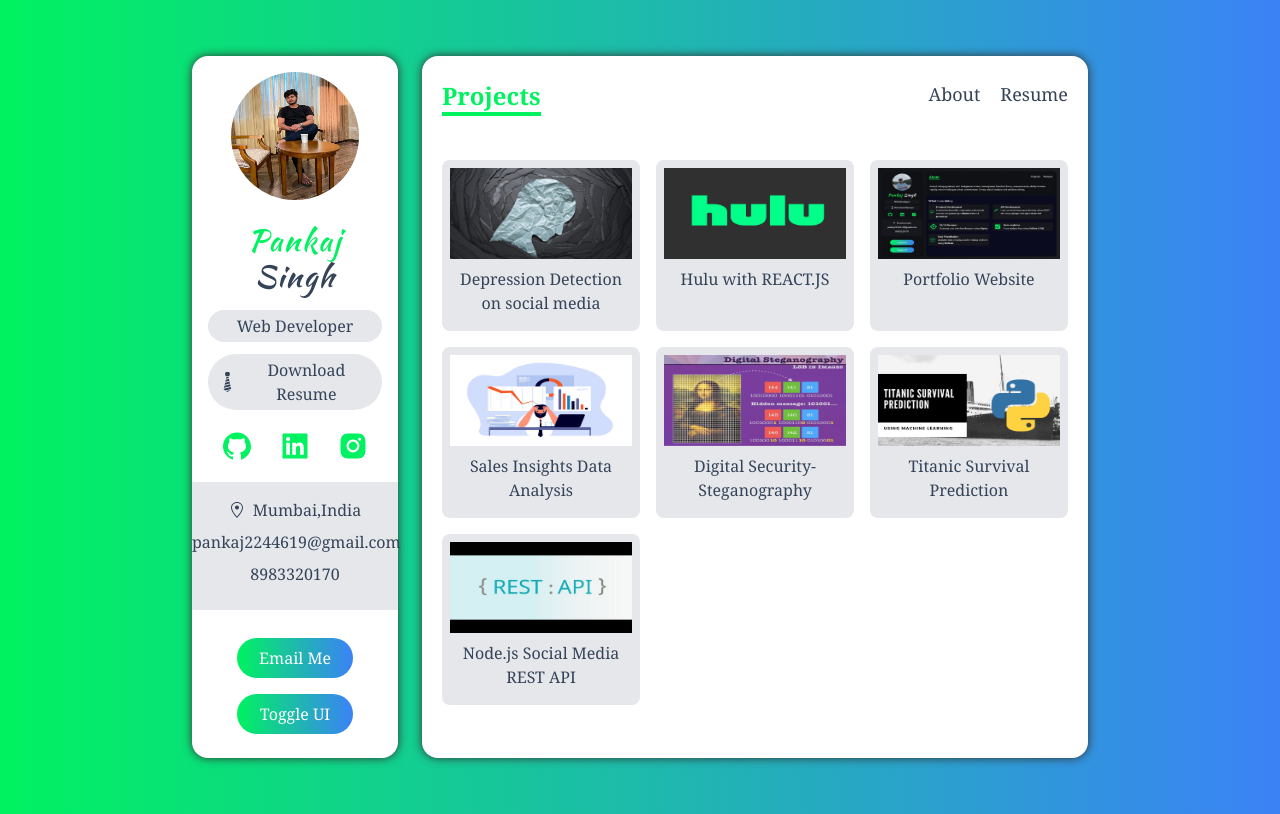
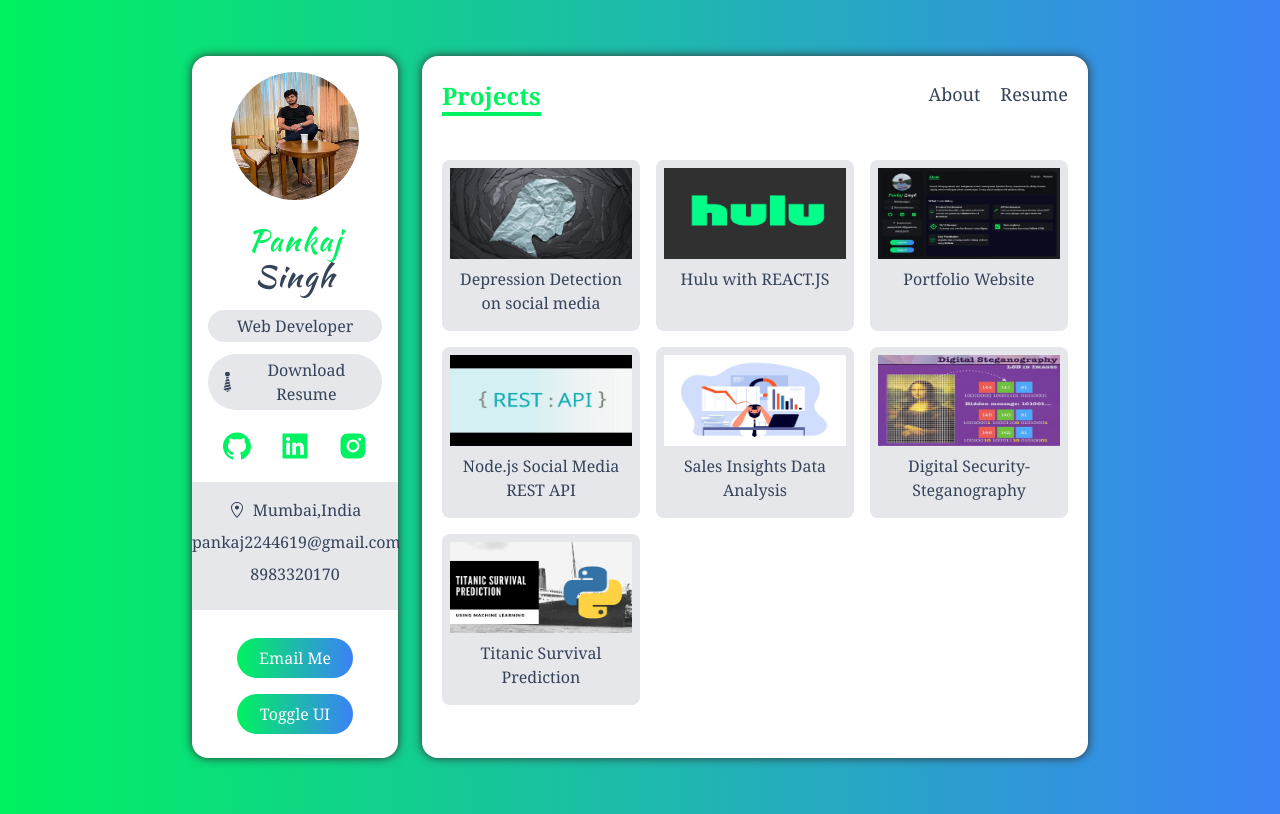
Before and after one commit to devh4ppy/Portfolio-Website, a Next.js app: page /projects in a window 1280 px wide. Built offline with nearby package versions, Linux system fonts and the light colour scheme.

Commit message:
Update data.ts

```diff
--- a/data.ts
+++ b/data.ts
@@ -121,6 +121,14 @@ export const projects: IProject[] = [
         github_url:"https://github.com/devh4ppy/Portfolio-Website",
         key_tech:["React","Next","TypeScript","Tailwind"],
     },
+     {
+        name:"Node.js Social Media REST API",
+        description: "a real-world social media app REST API with login, register, and all CRUD operations using MongoDB models with Node.js routers.",
+        image_path: "/image/rest.jpg",
+        deployed_url:"",
+        github_url:"https://github.com/devh4ppy/REST-API-Social-Media",
+        key_tech:["Node.js", "Express.js","MongoDB"],
+    },
     {
         name:"Sales Insights Data Analysis",
         description: "sales insights data analysis project using tableau. This project give you a feel of how data analysis projects are executed in big companies. My case study is based on a computer business which is facing challenges in dynamically changing market.",
@@ -145,12 +153,5 @@ export const projects: IProject[] = [
         github_url:"",
         key_tech:["Python","Numpy"],
     },
-    {
-        name:"Node.js Social Media REST API",
-        description: "a real-world social media app REST API with login, register, and all CRUD operations using MongoDB models with Node.js routers.",
-        image_path: "/image/rest.jpg",
-        deployed_url:"",
-        github_url:"https://github.com/devh4ppy/REST-API-Social-Media",
-        key_tech:["Node.js", "Express.js","MongoDB"],
-    },
+
 ]
```
